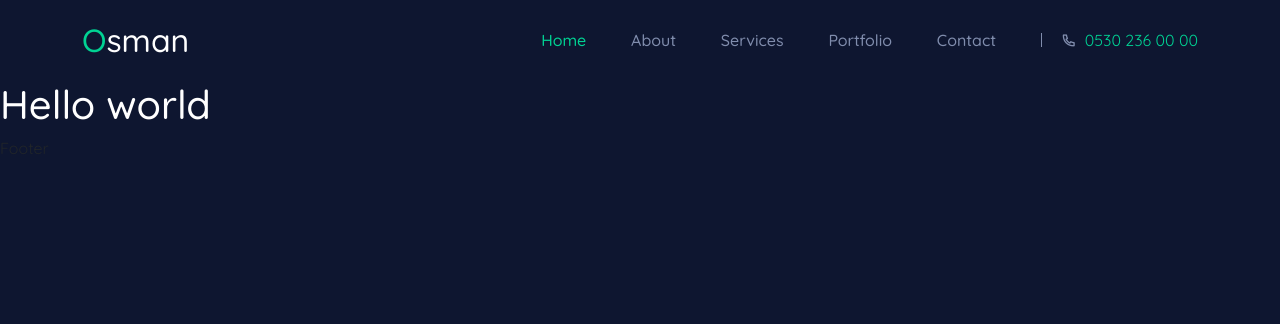
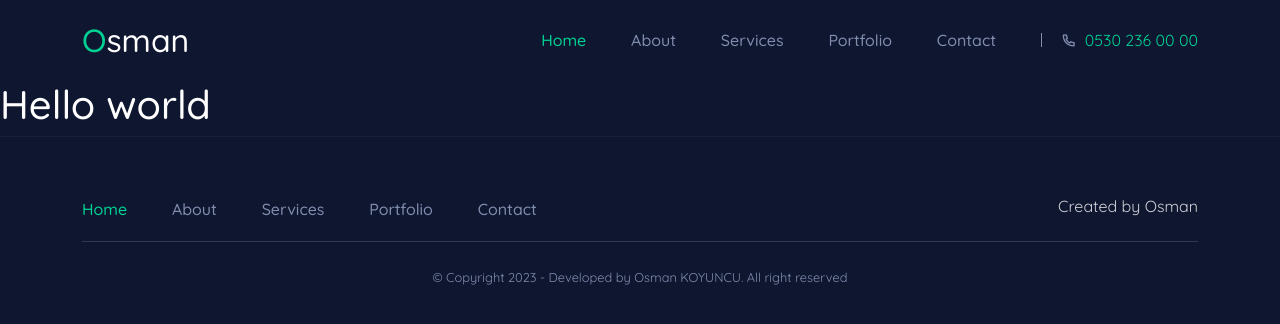
Before and after one commit to osmankoyuncuu/portfolio, a Next.js app: page / in a window 1280 px wide. Shown: the top 324 px of the page. Built offline with nearby package versions, Linux system fonts and the light colour scheme.

Commit message:
fixed footer

```diff
--- a/components/Footer/Footer.jsx
+++ b/components/Footer/Footer.jsx
@@ -1,5 +1,42 @@
+import { Container, Row, Col } from "reactstrap";
+import classes from "./footer.module.css";
+import Link from "next/link";
+import { NAV__LINK } from "../Header/Header";
+
 const Footer = () => {
-  return <div>Footer</div>;
+  const year = new Date().getFullYear();
+  return (
+    <footer>
+      <Container>
+        <Row>
+          {/*===========footer top=============*/}
+          <Col lg="6">
+            <div className={`${classes.nav__menu}`}>
+              {NAV__LINK.map((item, index) => (
+                <Link href={item.path} key={index}>
+                  {item.display}
+                </Link>
+              ))}
+            </div>
+          </Col>
+          <Col lg="6">
+            <div className={`${classes.footer__creator}`}>
+              <h6>Created by Osman</h6>
+            </div>
+          </Col>
+          {/*===========footer bottom=============*/}
+          <Col lg="12">
+            <div className={`${classes.footer__copyright}`}>
+              <p>
+                © Copyright {year} - Developed by Osman KOYUNCU. All right
+                reserved
+              </p>
+            </div>
+          </Col>
+        </Row>
+      </Container>
+    </footer>
+  );
 };
 
 export default Footer;
--- a/components/Footer/footer.module.css
+++ b/components/Footer/footer.module.css
@@ -0,0 +1,33 @@
+.nav__menu {
+  display: flex;
+  align-items: center;
+  column-gap: 2.8rem;
+  margin-bottom: 20px;
+}
+.nav__menu a {
+  color: #808dad;
+  font-weight: 500;
+  font-size: 1rem;
+  text-decoration: none;
+  transition: 0.3s;
+  cursor: pointer;
+}
+.nav__menu a:hover {
+  color: #01d293;
+}
+.nav__menu a:first-child {
+  color: #01d293;
+}
+.footer__creator h6 {
+  text-align: right;
+  font-weight: 400;
+  color: rgba(255, 255, 255, 0.8);
+}
+.footer__copyright {
+  border-top: 1px solid #808dad49;
+}
+.footer__copyright p {
+  font-size: 0.8rem;
+  text-align: center;
+  padding-top: 20px;
+}
```
